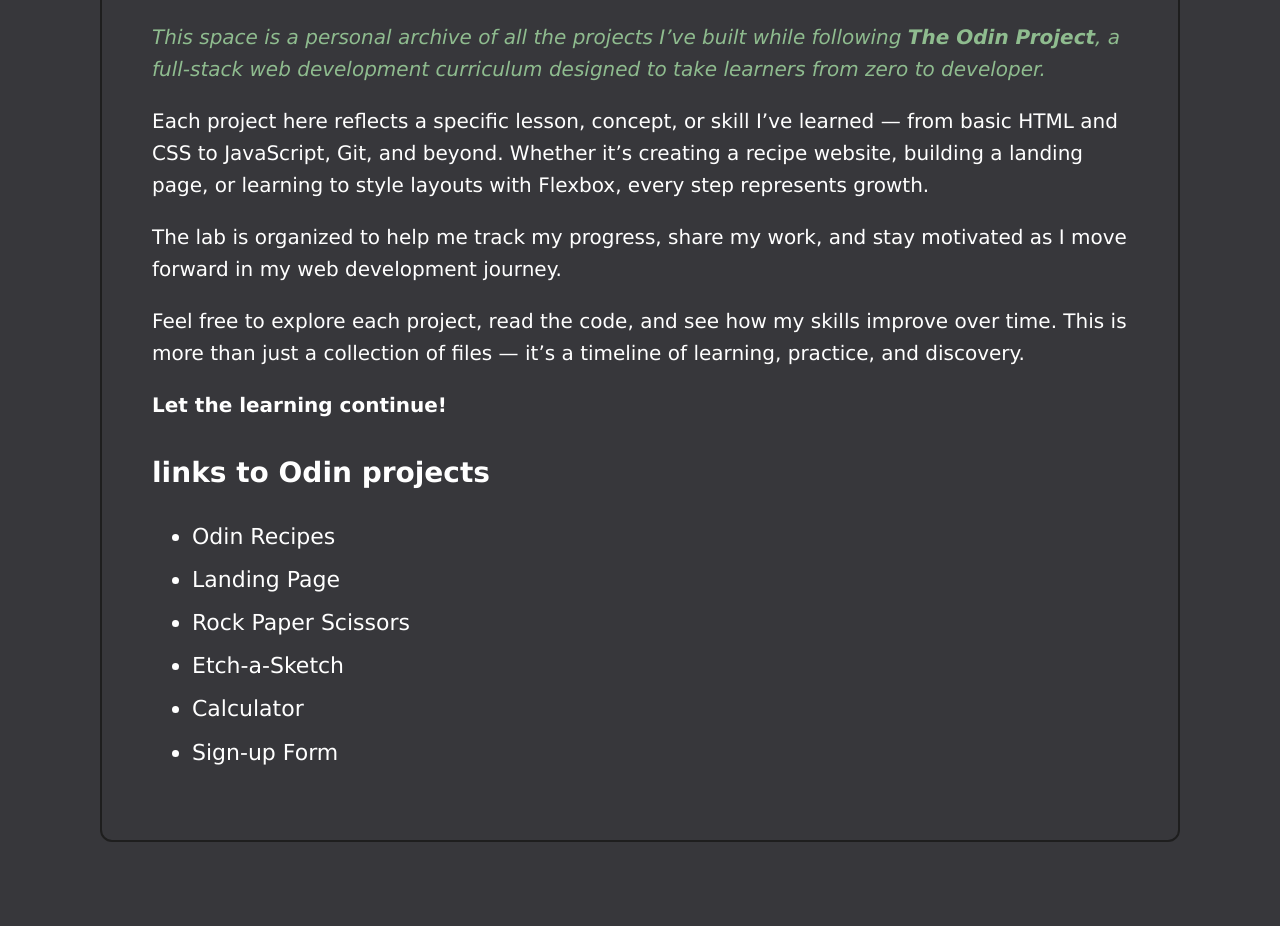
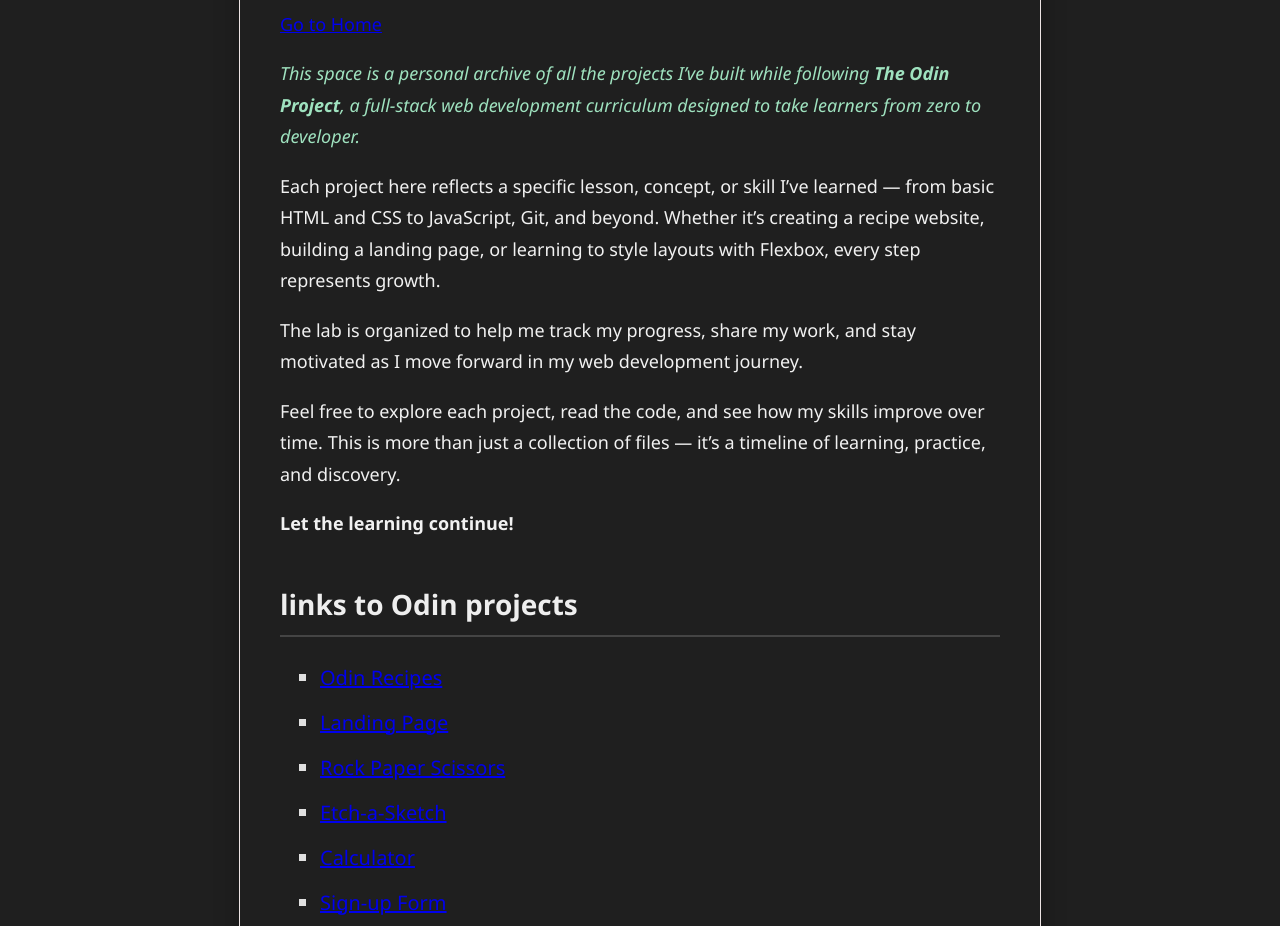
Before and after one commit to fazetdev/My-odin-dev-diary, a plain HTML site: page odin-lab/index.html in a window 1280 px wide. Shown: the part 385-1311 px from the top of the page. Drawn offline with Linux system fonts and the light colour scheme.

Commit message:
update saveral files and add js for clock and date

```diff
--- a/odin-lab/index.html
+++ b/odin-lab/index.html
@@ -33,13 +33,14 @@
   <p><strong>Let the learning continue!</strong></p>
   <h2>links to Odin projects</h2>
   <ul>
-    <li>Odin Recipes</li>
-    <li>Landing Page</li>
-    <li>Rock Paper Scissors</li>
-    <li>Etch-a-Sketch</li>
-    <li>Calculator</li>
-    <li>Sign-up Form</li>
+    <li><a href="https://github.com/fazetdev/odin-projects/tree/main/foundations/01-recipes" target="_blank">Odin Recipes</a></li>
+    <li><a href="https://github.com/fazetdev/odin-projects/tree/main/foundations/02-landing-page" target="_blank">Landing Page</a></li>
+    <li><a href="https://github.com/fazetdev/odin-projects/tree/main/foundations/03-rock-paper-scissors" target="_blank">Rock Paper Scissors</a></li>
+    <li><a href="https://github.com/fazetdev/odin-projects/tree/main/foundations/04-etch-a-sketch" target="_blank">Etch-a-Sketch</a></li>
+    <li><a href="https://github.com/fazetdev/odin-projects/tree/main/foundations/05-calculator" target="_blank">Calculator</a></li>
+    <li><a href="https://github.com/fazetdev/odin-projects/tree/main/foundations/06-sign-up-form" target="_blank">Sign-up Form</a></li>
   </ul>
+
 
 </body>
 
--- a/odin-lab/style.css
+++ b/odin-lab/style.css
@@ -1,39 +1,44 @@
 body {
-    padding: 50px;
-    margin: 100px;
-    border-radius: 12px;
-    border: 2px solid #1e1e1e;
-    background-color: rgb(55, 55, 59);
-    font-size: 20px;
-    font-family: 'Lucida Sans', 'Lucida Sans Regular', 'Lucida Grande',
-                 'Lucida Sans Unicode', Geneva, Verdana, sans-serif;
-    color: white;
-    line-height: 1.6;
+    max-width: 720px;
+    margin: 60px auto;
+    padding: 40px;
+    background-color: #1f1f1f;
+    border-radius: 16px;
+    border: 1.5px solid #ece3e3;
+    font-family: 'Segoe UI', 'Lucida Sans', Geneva, Verdana, sans-serif;
+    font-size: 18px;
+    line-height: 1.75;
+    color: #f1f1f1;
+    box-shadow: 0 8px 24px rgba(0,0,0,0.3);
 }
 
 h1 {
-    background-color: brown;
-    font-size: 40px;
-    color: white;
-    padding: 10px 20px;
-    border-radius: 8px;
+    font-size: 42px;
+    padding: 12px 24px;
+    background: linear-gradient(90deg, #ff6b6b, #ffb347);
     color: #1e1e1e;
+    border-radius: 10px;
+    margin-bottom: 20px;
+    text-align: center;
+    font-weight: 700;
 }
 
 .first-line {
     font-style: italic;
-    color: darkseagreen;
+    color: #9fe2bf;
 }
 
 h2 {
     font-size: 28px;
-    color: white;
-    margin-top: 30px;
+    margin-top: 40px;
+    color: #eeeeee;
+    border-bottom: 2px solid #444;
+    padding-bottom: 6px;
 }
 
 li {
-    font-size: 22px;
-    color: white;
-    margin-bottom: 8px;
+    font-size: 20px;
+    margin-bottom: 10px;
+    color: #e0e0e0;
+    list-style-type: square;
 }
-ss
```
Also changed, not shown: index.html (+4 -2 lines), 1 other file.
